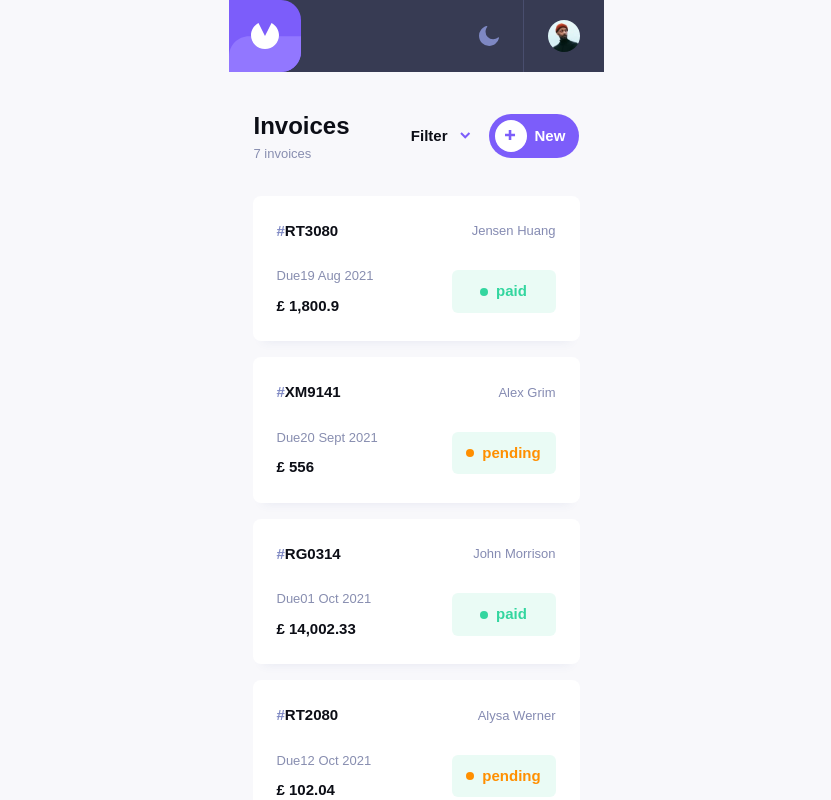
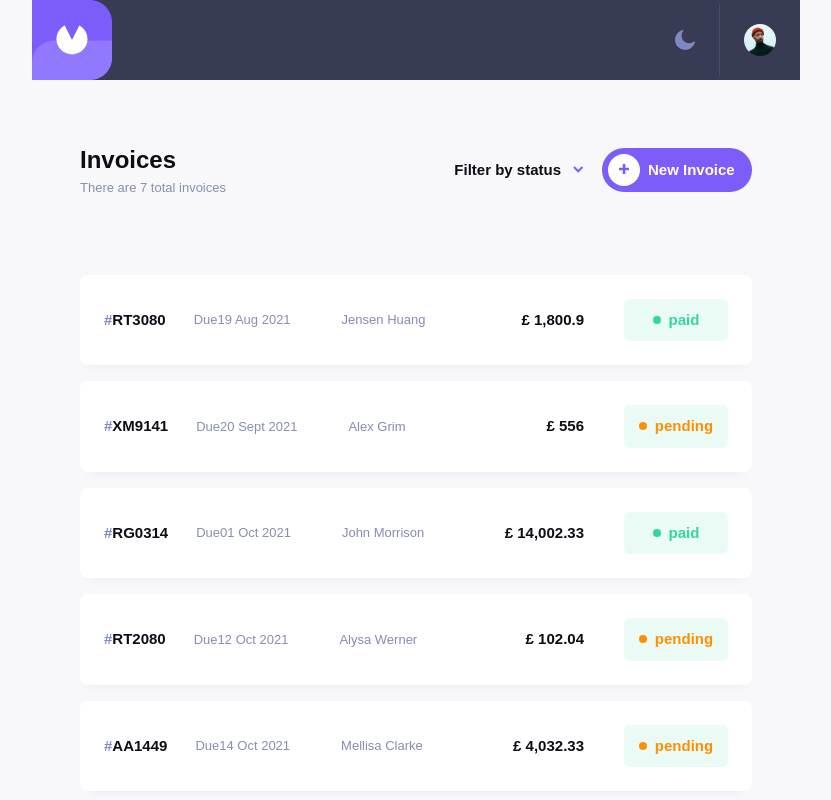
Before and after one commit to NikaNishnianidze/Invoice-App, a React (Vite) app: page /invoices in a window 1280 px wide. Shown: the top 800 px of the page, without its empty margins (224-1055 px from the left). Built offline with nearby package versions, Linux system fonts and the light colour scheme.

Commit message:
make Header and Invoices components responsive

```diff
--- a/src/components/Header.tsx
+++ b/src/components/Header.tsx
@@ -24,9 +24,9 @@ export default function Heeader() {
   };
   return (
     <div className="flex justify-center">
-      <header className="w-[375px] flex items-center justify-between">
+      <header className="w-[375px] flex items-center justify-between tb:w-[768px]">
         <div className="logo">
-          <img src={logo} alt="logo icon" />
+          <img src={logo} alt="logo icon" className="w-[80px] h-[80px]" />
         </div>
         <div className="dark-avatar flex items-center gap-[24px] mr-[24px]">
           <img
--- a/src/components/Invoices.tsx
+++ b/src/components/Invoices.tsx
@@ -33,13 +33,16 @@ const Invoices = () => {
 
   return (
     <div className="flex flex-col items-center w-full">
-      <div className="w-[375px] invoice-filter-add flex flex-row items-center justify-between mt-[36px] px-[25px]">
+      <div className="w-[375px] invoice-filter-add flex flex-row items-center justify-between mt-[36px] px-[25px] tb:w-[768px] tb:mt-[62px] tb:px-[48px]">
         <div className="invoices flex flex-col">
           <h2 className="text-[#0C0E16] text-[24px] font-bold dark:text-[#fff]">
             Invoices
           </h2>
-          <p className="text-[#888EB0] text-[13px] font-normal dark:text-[#DFE3FA]">
+          <p className="mb:block tb:hidden text-[#888EB0] text-[13px] font-normal dark:text-[#DFE3FA]">
             {invoices.length} invoices
+          </p>
+          <p className="mb:hidden tb:block text-[#888EB0] text-[13px] font-normal dark:text-[#DFE3FA]">
+            There are {invoices.length} total invoices
           </p>
         </div>
         <div className="filter-new flex flex-row items-center gap-[18px] ">
@@ -47,26 +50,43 @@ const Invoices = () => {
             className="filter flex flex-row gap-[12px] items-center "
             onClick={() => setFilterOpen(!filterOpen)}
           >
-            <p className="text-[#0C0E16] text-[15px] font-bold dark:text-[#fff]">
+            <p className="mb:block tb:hidden text-[#0C0E16] text-[15px] font-bold dark:text-[#fff]">
               Filter
+            </p>
+            <p className="mb:hidden tb:block text-[#0C0E16] text-[15px] font-bold dark:text-[#fff]">
+              Filter by status
             </p>
             <img src={arrowDown} alt="arrow down icon" />
           </div>
+
           <div
             onClick={handleNew}
-            className="new w-[90px] py-[6px] rounded-[24px] bg-new flex flex-row items-center px-[6px] gap-[8px]"
+            className="mb:block tb:hidden new w-[90px] py-[6px] rounded-[24px] bg-new mb:flex mb:flex-row items-center px-[6px] gap-[8px]"
           >
             <div className="new-circle w-[32px] h-[32px] rounded-[50%] flex flex-col items-center justify-center bg-white">
               <img src={plusIcon} alt="plus icon" />
             </div>
-            <p className="text-[#fff] text-[15px] font-bold">New</p>
+            <div className="div w-[35px]">
+              <p className="text-[#fff] text-[15px] font-bold w-[35px]">New</p>
+            </div>
+          </div>
+          <div
+            onClick={handleNew}
+            className="mb:hidden tb:block new w-[150px] py-[6px] rounded-[24px] bg-new tb:flex tb:flex-row tb:items-center px-[6px] gap-[8px]"
+          >
+            <div className="new-circle w-[32px] h-[32px] rounded-[50%] flex flex-col items-center justify-center bg-white">
+              <img src={plusIcon} alt="plus icon" />
+            </div>
+            <p className="text-[#fff] text-[15px] font-bold w-[90px]">
+              New Invoice
+            </p>
           </div>
         </div>
       </div>
-      {invoices.length <= 1 && (
-        <div className="mt-[102px] ">
+      {invoices.length < 1 && (
+        <div className="mt-[102px] tb:mt-[231px] ">
           <img src={illustration} alt="empty illustration" />
-          <p className="mt-[42px] text-center text-[24px] font-bold text-[#0C0E16]">
+          <p className="mt-[42px] text-center text-[24px] font-bold text-[#0C0E16] tb:mt-[66px]">
             There is nothing here
           </p>
           <p className="mt-[23px] max-w-[240px] text-center text-[#888EB0] text-[13px] font-medium">
@@ -110,15 +130,15 @@ const Invoices = () => {
           ))}
         </div>
       )}
-      <div className="invoice-list mt-[32px] flex flex-col gap-[16px]">
+      <div className="mb:block tb:hidden invoice-list mt-[32px] flex flex-col gap-[16px]">
         {filteredInvoice.map((invoice) => {
           return (
             <div
               onClick={() => handleMoreInfo(invoice.id)}
               key={invoice.id}
-              className="p-[24px] w-[327px] bg-white rounded-[8px] flex flex-col shadow-box-light dark:shadow-box-dark dark:bg-box-dark"
+              className="p-[24px] w-[327px] bg-white rounded-[8px] mb:flex mb:flex-col shadow-box-light dark:shadow-box-dark dark:bg-box-dark"
             >
-              <div className="id-name flex flex-row items-center justify-between">
+              <div className="id-name mb:flex mb:flex-row mb:items-center mb:justify-between">
                 <p className="text-[#7E88C3] text-[15px] font-bold">
                   #
                   <span className="text-[#0C0E16] text-[15px] font-bold dark:text-[#fff]">
@@ -129,8 +149,8 @@ const Invoices = () => {
                   {invoice.clientName}
                 </p>
               </div>
-              <div className="status flex flex-row items-center justify-between mt-[24px]">
-                <div className="left flex flex-col gap-[9px]">
+              <div className="status mb:flex mb:flex-row mb:items-center mb:justify-between mt-[24px]">
+                <div className="left flex flex-col gap-[9px] tb:flex-row ">
                   <p className="text-[#888EB0] text-[13px] font-medium dark:text-[#DFE3FA]">
                     Due
                     {new Date(invoice.paymentDue).toLocaleDateString("en-GB", {
@@ -186,6 +206,85 @@ const Invoices = () => {
           );
         })}
       </div>
+      <div className="mb:hidden tb:block tb:flex tb:flex-col tb:gap-[16px] invoice-list mt-[32px] flex flex-col gap-[16px] tb:mb-[173px] tb:mt-[77px]">
+        {filteredInvoice.map((invoice) => {
+          return (
+            <div
+              onClick={() => handleMoreInfo(invoice.id)}
+              key={invoice.id}
+              className="p-[24px] w-[327px] bg-white rounded-[8px] flex flex-col shadow-box-light dark:shadow-box-dark dark:bg-box-dark tb:w-[672px] tb:flex-row tb:justify-between tb:items-center "
+            >
+              <div className="id-name flex flex-row items-center gap-[51px]">
+                <div className="flex items-center gap-[28px]">
+                  <p className="text-[#7E88C3] text-[15px] font-bold">
+                    #
+                    <span className="text-[#0C0E16] text-[15px] font-bold dark:text-[#fff]">
+                      {invoice.id}
+                    </span>
+                  </p>
+                  <p className="text-[#888EB0] text-[13px] font-medium dark:text-[#DFE3FA]">
+                    Due
+                    {new Date(invoice.paymentDue).toLocaleDateString("en-GB", {
+                      day: "2-digit",
+                      month: "short",
+                      year: "numeric",
+                    })}
+                  </p>
+                </div>
+
+                <p className="text-[#858BB2] text-[13px] font-medium dark:text-[#fff]">
+                  {invoice.clientName}
+                </p>
+              </div>
+              <div className="status flex flex-row items-center gap-[40px] mt-[24px] tb:mt-[0px]">
+                <div className="left flex flex-col gap-[9px] tb:flex-row ">
+                  <p className="text-[#0C0E16] text-[15px] font-bold dark:text-[#fff]">
+                    £ {invoice.total.toLocaleString()}
+                  </p>
+                </div>
+                <div className="right flex flex-row items-center">
+                  <div
+                    className={`status w-[104px] py-[10px] flex flex-row items-center justify-center gap-[8px] text-center bg-paid/10 rounded-[6px] ${
+                      invoice.status === "paid"
+                        ? "dark:bg-paid/0.5"
+                        : invoice.status === "pending"
+                        ? "dark:bg-pending/10 "
+                        : invoice.status === "draft"
+                        ? "dark:bg-draft/0.5"
+                        : ""
+                    }`}
+                  >
+                    <div
+                      className={`oval w-[8px] h-[8px] rounded-[50%] ${
+                        invoice.status === "paid"
+                          ? "bg-paid"
+                          : invoice.status === "pending"
+                          ? "bg-pending "
+                          : invoice.status === "draft"
+                          ? "bg-draft"
+                          : ""
+                      }`}
+                    ></div>
+                    <p
+                      className={`text-[15px] font-bold ${
+                        invoice.status === "paid"
+                          ? "text-paid"
+                          : invoice.status === "pending"
+                          ? "text-pending"
+                          : invoice.status === "draft"
+                          ? "text-draft"
+                          : ""
+                      }`}
+                    >
+                      {invoice.status}
+                    </p>
+                  </div>
+                </div>
+              </div>
+            </div>
+          );
+        })}
+      </div>
     </div>
   );
 };
--- a/src/index.css
+++ b/src/index.css
@@ -18,6 +18,10 @@
 
   --shadow-box-dark: 0px 10px 10px -10px rgba(72, 84, 159, 0.1);
   --shadow-box-light: 0px 10px 10px -10px rgba(72, 84, 159, 0.1);
+
+  --breakpoint-mb: 375px;
+  --breakpoint-tb: 768px;
+  --breakpoint-dk: 1440px;
 }
 
 body {
```
